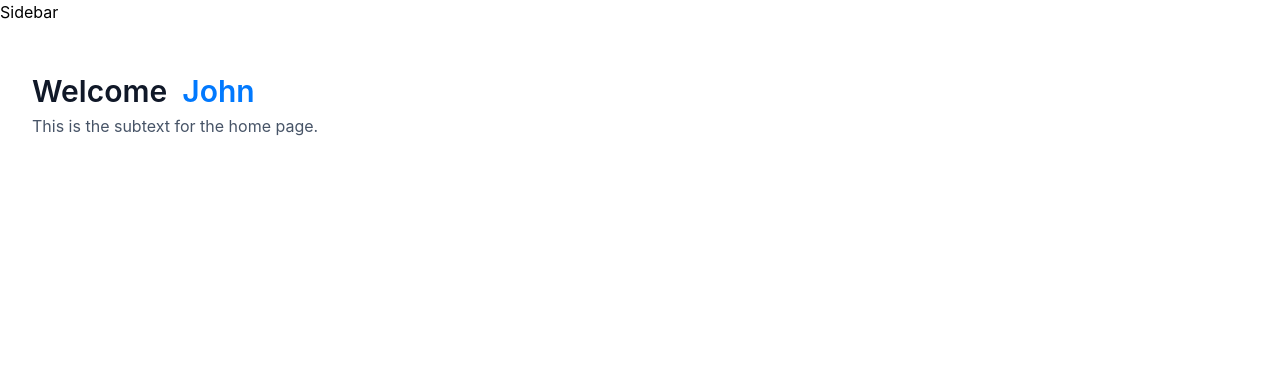
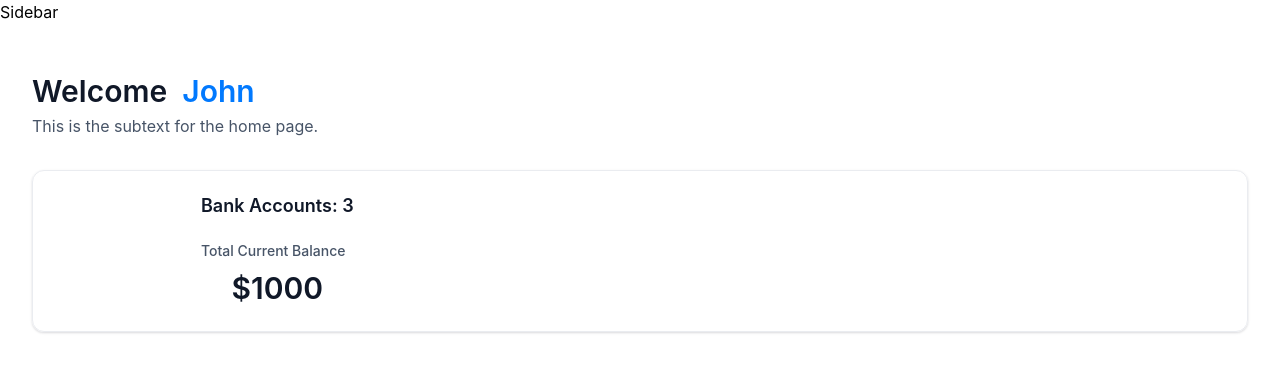
Before and after one commit to fantom26/banking-app, a Next.js app: page / in a window 1280 px wide. Shown: the top 372 px of the page. Built offline with nearby package versions, Linux system fonts and the light colour scheme.

Commit message:
feat: add TotalBalanceBox component

```diff
--- a/app/(root)/page.tsx
+++ b/app/(root)/page.tsx
@@ -1,4 +1,5 @@
 import HeaderBox from "@/components/HeaderBox"
+import TotalBalanceBox from "@/components/TotalBalanceBox"
 
 const Home = () => {
     const user = { firstName: "John", lastName: "Doe" }
@@ -10,6 +11,7 @@ const Home = () => {
                         Welcome
                         <span className="text-bankGradient">&nbsp; {user.firstName}</span>
                         </>} subtext="This is the subtext for the home page." />
+                        <TotalBalanceBox accounts={[]} totalBanks={3} totalCurrentBalance={1000} />
                 </header>
             </div>
         </section>
--- /dev/null
+++ b/components/TotalBalanceBox.tsx
@@ -0,0 +1,18 @@
+const TotalBalanceBox = ({accounts = [], totalBanks, totalCurrentBalance}: TotalBalanceBoxProps) => {
+  return (
+    <section className="total-balance">
+        <div className="total-balance-chart">
+            {/* Chart */}
+        </div>
+        <div className="flex flex-col gap-6">
+            <h2 className="header-2">Bank Accounts: {totalBanks}</h2>
+            <div className="flex flex-col gap-2">
+                <p className="total-balance-label">Total Current Balance</p>
+                <p className="total-balance-amount flex-center gap-2">${totalCurrentBalance}</p>
+            </div>
+        </div>
+    </section>
+  )
+}
+
+export default TotalBalanceBox
--- a/types/index.d.ts
+++ b/types/index.d.ts
@@ -200,7 +200,7 @@ declare interface BankTabItemProps {
   appwriteItemId?: string;
 }
 
-declare interface TotlaBalanceBoxProps {
+declare interface TotalBalanceBoxProps {
   accounts: Account[];
   totalBanks: number;
   totalCurrentBalance: number;
```
